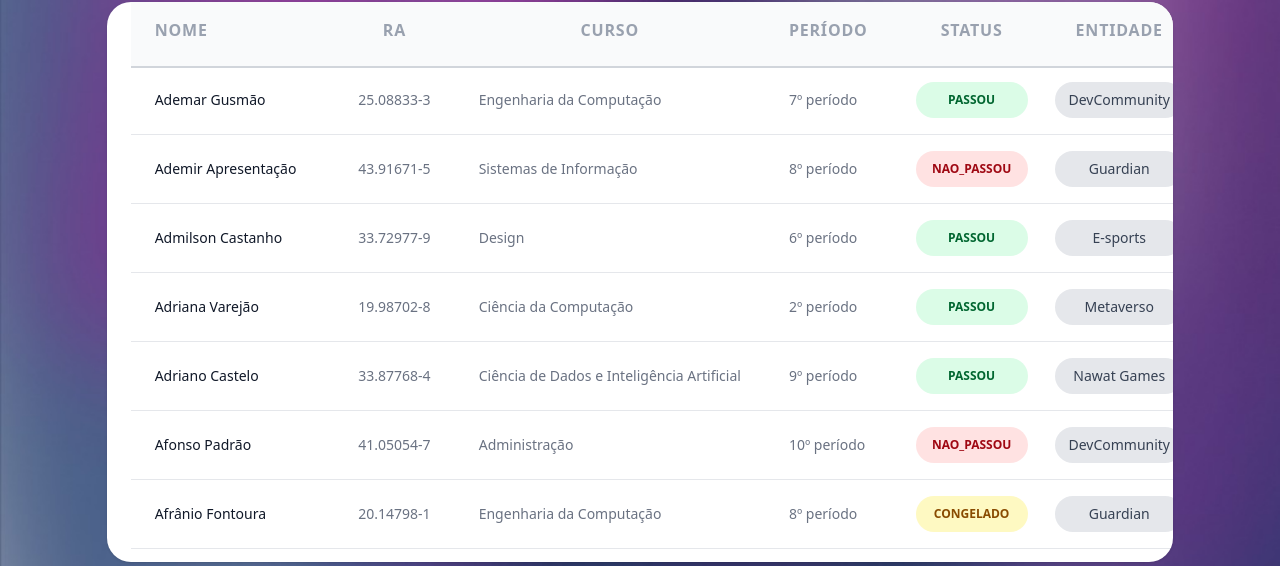
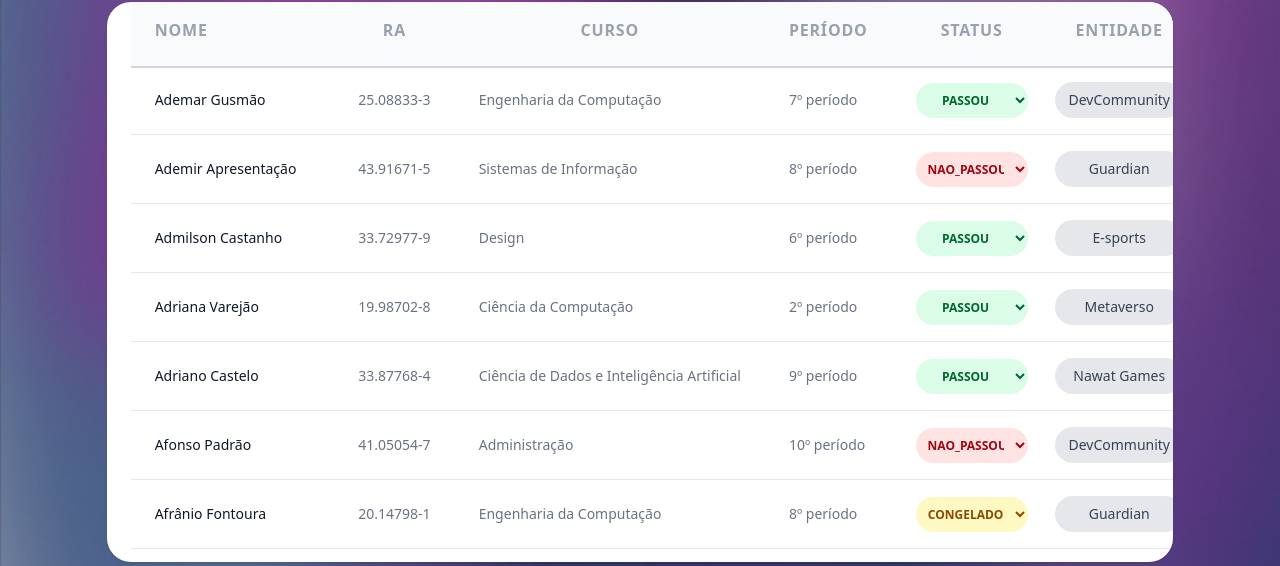
Before and after one commit to Maua-Dev/portal_das_entidades_front, a React (Vite) app: page /home/1 in a window 1280 px wide. Shown: the part 234-800 px from the top of the page. Built offline with nearby package versions, Linux system fonts and the light colour scheme.

Commit message:
feat: add status dropdown

```diff
--- a/src/pages/home.tsx
+++ b/src/pages/home.tsx
@@ -391,12 +391,18 @@ export default function Home() {
                                     <td className="px-6 py-4 whitespace-nowrap text-sm text-gray-500">{COURSES[aluno.curso as keyof typeof COURSES]}</td>
                                     <td className="px-6 py-4 whitespace-nowrap text-sm text-gray-500">{aluno.periodo}º período</td>
                                     <td className="px-6 py-4 whitespace-nowrap text-sm">
-                                        <span className={`px-2 py-2 text-xs flex items-center justify-center leading-5 font-semibold rounded-full w-28
-                                            ${aluno.status === 'PASSOU' ? 'bg-green-100 text-green-800' :
-                                            aluno.status === 'NAO_PASSOU' ? 'bg-red-100 text-red-800' :
-                                            'bg-yellow-100 text-yellow-800'}`}>
-                                            {aluno.status}
-                                        </span>
+                                        <select
+                                            value={aluno.status}
+                                            className={`px-2 py-2 text-xs text-center font-semibold rounded-full w-28 leading-5
+                                                cursor-pointer transition-all duration-500 ease-in-out transform hover:scale-105
+                                                ${aluno.status === 'PASSOU' ? 'bg-green-100 text-green-800' :
+                                                aluno.status === 'NAO_PASSOU' ? 'bg-red-100 text-red-800' :
+                                                'bg-yellow-100 text-yellow-800'}`}
+                                        >
+                                            <option value="PASSOU" className="bg-green-100 text-green-800">PASSOU</option>
+                                            <option value="NAO_PASSOU" className="bg-red-100 text-red-800">NAO_PASSOU</option>
+                                            <option value="CONGELADO" className="bg-yellow-100 text-yellow-800">CONGELADO</option>
+                                        </select>
                                     </td>
                                     <td className="py-4 whitespace-nowrap text-sm text-center">
                                         <span className="bg-gray-200 px-3 py-2 rounded-full text-gray-700 inline-block w-32">
```
